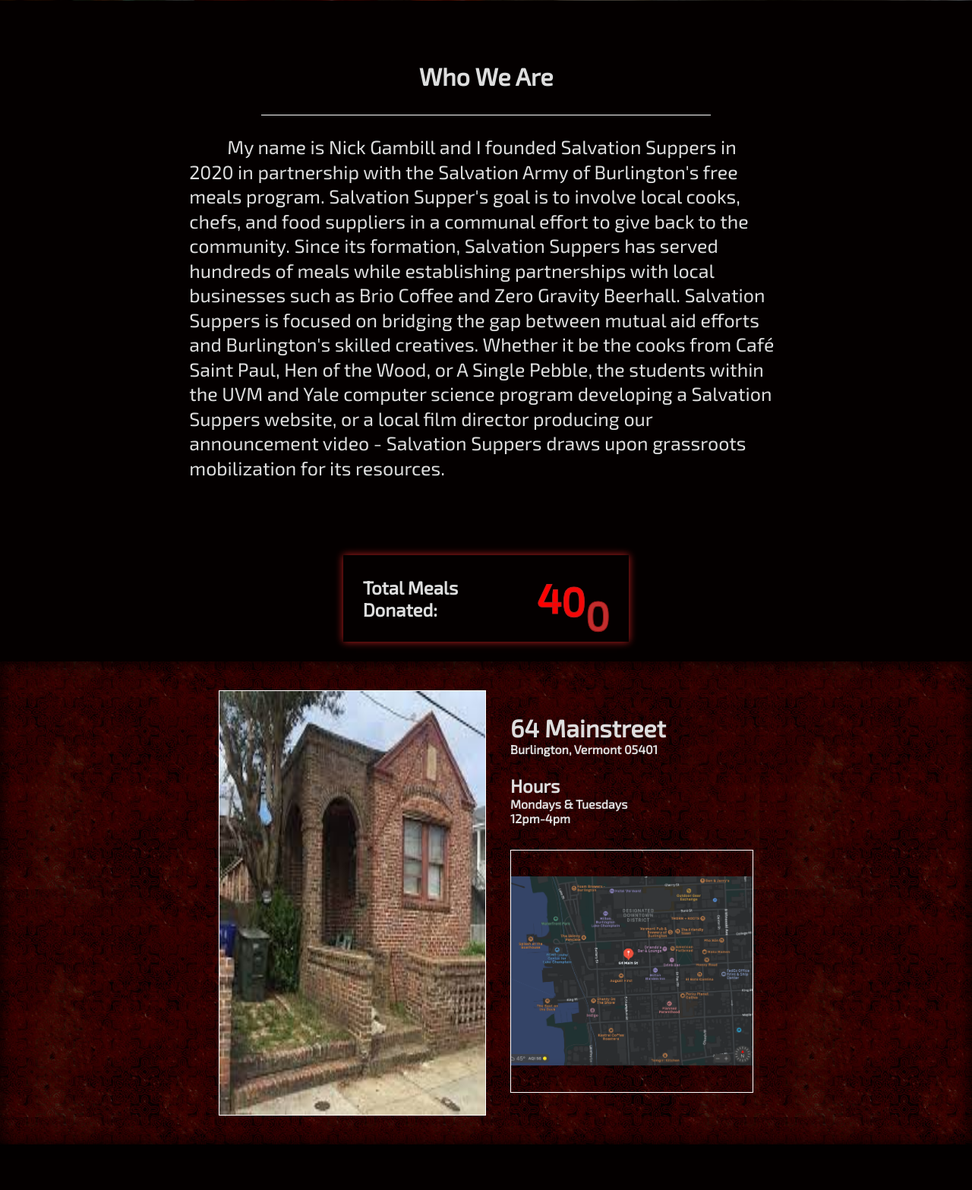
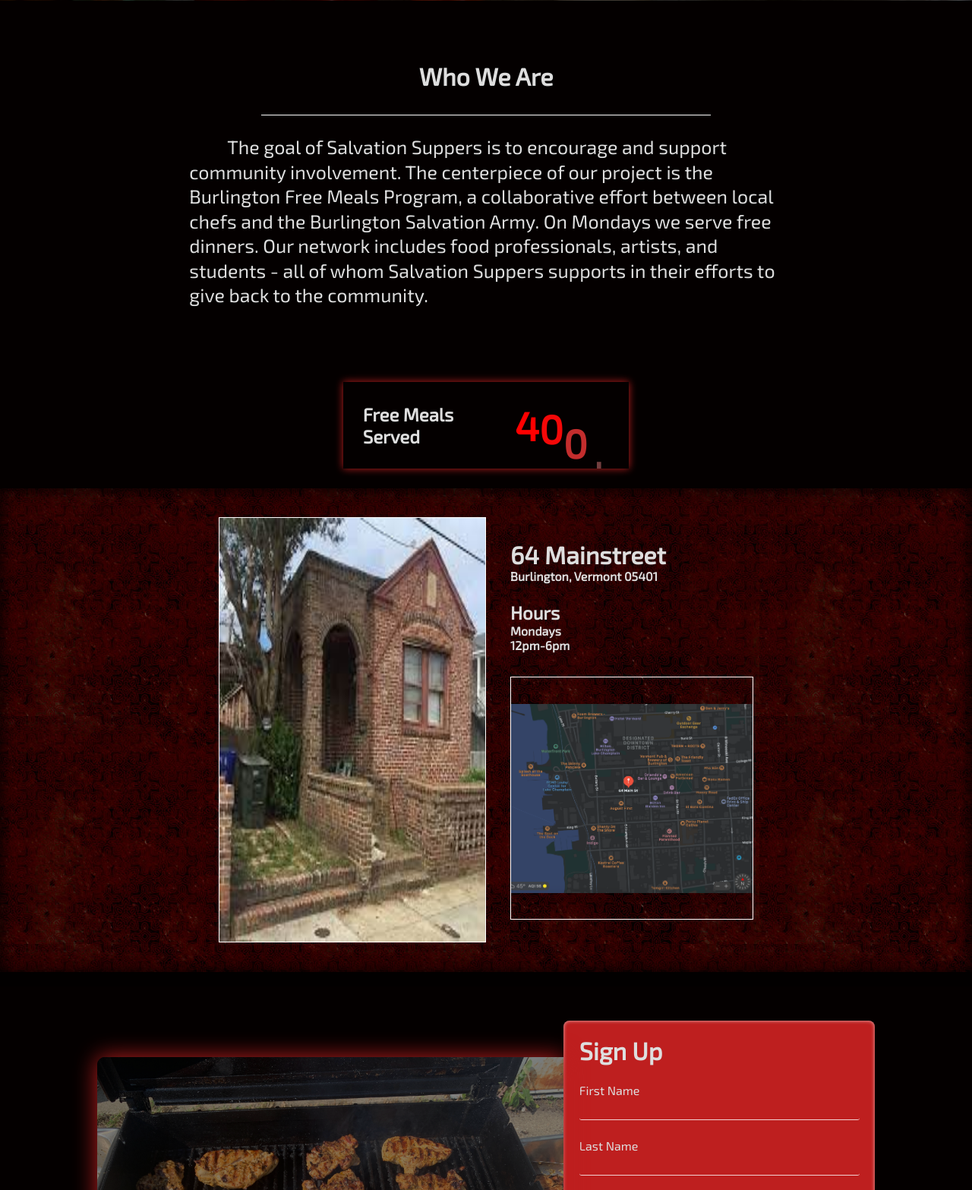
Before and after one commit to natelalor/SalvationSuppers, a Flask app: page / in a window 1280 px wide. Shown: the part 1306-2873 px from the top of the page at 76% size. Run offline with Flask 2, Linux system fonts and the light colour scheme.

Commit message:
final changes before launch

```diff
--- a/static/css/custom.css
+++ b/static/css/custom.css
@@ -350,8 +350,6 @@ nav{
     flex-direction: row;
     margin-left: 1%;
     font-size: 35px;
-    -webkit-text-stroke-width: 1px;
-    -webkit-text-stroke-color: var(--red-color);
 }
 
 @keyframes meals_animation{
@@ -384,6 +382,10 @@ nav{
 #digit_3{
     animation: meals_animation 5s ease-in-out infinite;
     animation-delay: 600ms;
+}
+#digit_4{
+    animation: meals_animation 5s ease-in-out infinite;
+    animation-delay: 900ms;
 }
 /*=======Form========*/
 .submitted{
--- a/static/js/script.js
+++ b/static/js/script.js
@@ -48,19 +48,22 @@ $("#txtEmail").on("focusout", function(){
 });
 $("#telPhoneNumber").on("focusout", function(){
     phone = $(this).val();
-    if(phone.match(phone_validation)){
+    /*if(phone.match(phone_validation)){
         able_to_save = true;
     }else{
         $("#sign_up").append("<p class='validation_message'>Phone numbers can only have numbers, (), and -</p>")
         able_to_save = false;
-    }
+    }*/
 });
 $("#txtInterest").on("focusout", function(){
     interests = $(this).val();
     if(interests.match(regEx)){
         able_to_save = true;
+    }
+    else if(interests == ""){
+        able_to_save = true;
     }else{
-        $("#sign_up").append("<p class='validation_message'>Your \"intereests\" has invalid characters</p>")
+        $("#sign_up").append("<p class='validation_message'>Your \"interests\" has invalid characters</p>")
         able_to_save = false;
     }
 });
--- a/templates/index.html
+++ b/templates/index.html
@@ -31,7 +31,7 @@
 
 <body>
     <div class = "event_container">
-        <p>Slow Food USA Hosting Event at Arts and Riot, March 15th!</p>
+        <p>Slow Food USA Hosting Event at Club Metronome, Burlington, May 7th!</p>
     </div>
     <nav>
         <div class = "top_logo">
@@ -61,7 +61,7 @@
 
         <!-- rotating logo-->
        <div class = "spinning_logo_container">
-            <img src="../static/images/salvation.gif"
+            <img src="../static/images/new_salvation.gif"
             alt="spinning logo">
         </div>
         <div class = "free_meals_container">
@@ -73,20 +73,11 @@
         <div class = "pictures_form_wrapper">
             <div class = "text">
                 <h1>Who We Are</h1>
-                <!--<p>
-                    Salvation Suppers is a non-profit organization based in Burlington, Vermont. Our mission is fueled by a volunteers who strive to provide
-                    creative, high-quality meals for those in need within the community.
-                </p>-->
                 <p>
-                    My name is Nick Gambill and I founded Salvation Suppers in 2020 in partnership with the Salvation Army of Burlington's
-                    free meals program. Salvation Supper's goal is to involve local cooks, chefs, and food suppliers in a communal effort
-                    to give back to the community. Since its formation, Salvation Suppers has served hundreds of meals while establishing partnerships
-                    with local businesses such as Brio Coffee and Zero Gravity Beerhall.
-
-                    Salvation Suppers is focused on bridging the gap between mutual aid efforts and Burlington's skilled creatives.
-                    Whether it be the cooks from Café Saint Paul, Hen of the Wood, or A Single Pebble, the
-                    students within the UVM and Yale computer science program developing a Salvation Suppers website, or a local film
-                    director producing our announcement video - Salvation Suppers draws upon grassroots mobilization for its resources.
+                    The goal of Salvation Suppers is to encourage and support community involvement.
+                    The centerpiece of our project is the Burlington Free Meals Program, a collaborative effort between local chefs and the Burlington Salvation Army.
+                    On Mondays we serve free dinners. Our network includes food professionals, artists, and students -
+                    all of whom Salvation Suppers supports in their efforts to give back to the community.
                 </p>
                 <p>
 
@@ -96,11 +87,12 @@
         <!--Meals Donated Counter-->
         <div class = "meals_donated_container">
             <div class = "meals_inside_container">
-                <h2>Total Meals Donated:</h2>
+                <h2>Free Meals Served</h2>
                 <div class = "meal_amount">
                     <h2 id="digit_1">4</h2>
                     <h2 id="digit_2" >0</h2>
                     <h2 id="digit_3">0</h2>
+                    <h2 id="digit_4">+</h2>
                 </div>
             </div>
         </div>
@@ -114,8 +106,8 @@
                     <h1>64 Mainstreet</h1>
                     <h4>Burlington, Vermont 05401</h4>
                     <h2 class = "location_hours">Hours</h2>
-                    <h4>Mondays & Tuesdays</h4>
-                    <h4>12pm-4pm</h4>
+                    <h4>Mondays</h4>
+                    <h4>12pm-6pm</h4>
                 </div>
                 <div class = "location_map" id = "map">
                     <img src = "../static/images/google-maps.jpg"
```
Also changed, not shown: form_data.txt (+12 -0 lines), static/images/new_salvation.gif (added).
